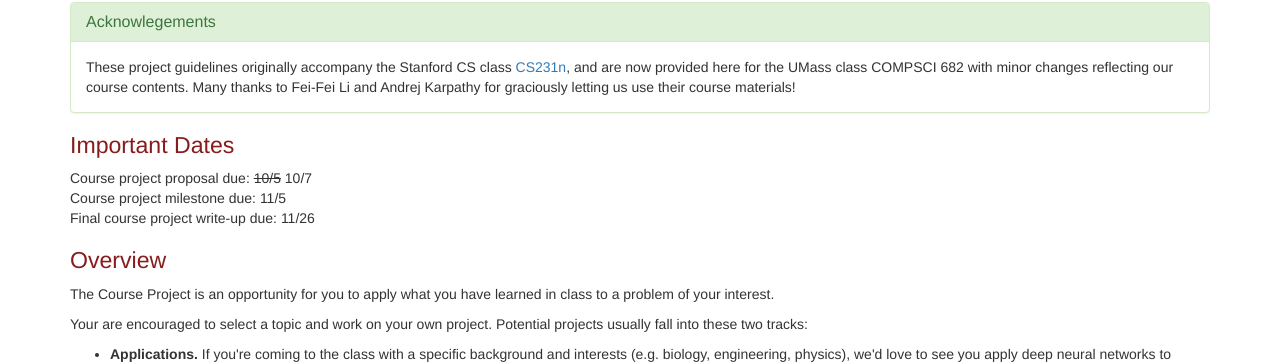
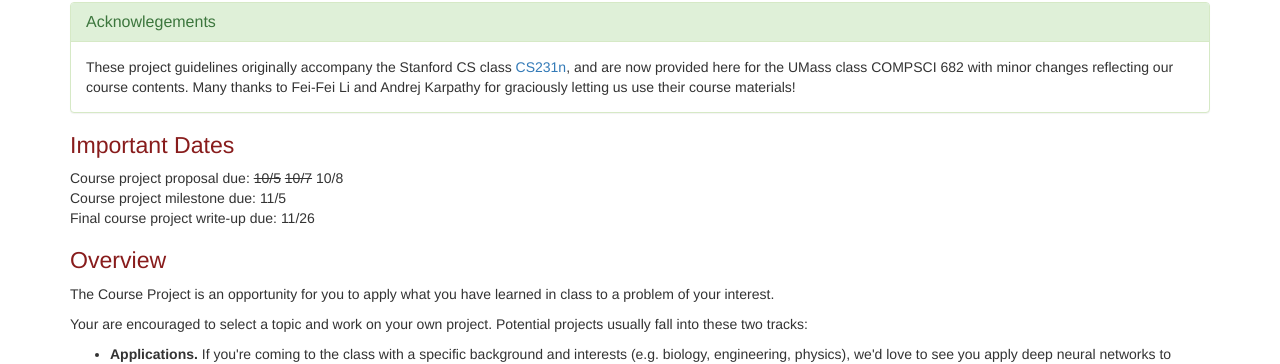
Before and after one commit to compsci682-fa21/compsci682-fa21.github.io, a Jekyll site: the page projects/index.html, which Jekyll copies as it is, in a window 1280 px wide and 900 px high. Shown: the part 123-487 px from the top of the window. Built offline with Jekyll 4.4.1, drawn with Linux system fonts in a browser that asks for light colours.

Commit message:
Update Project Proposal Due

```diff
--- a/index.html
+++ b/index.html
@@ -209,7 +209,8 @@
               <li> <del><b>Sept. 23</b> Assignment 1 is due on Sept. 23 (Thu).</del> </li>
               <li> <b>Sept. 28</b> Assignment 1 is due on Sept. 23 (Thu). </li>
               <li> <del><b>Oct. 5</b> Course Project Proposal Due.</del> </li>
-              <li> <b>Oct. 7</b> Course Project Proposal Due. </li>
+              <li> <del><b>Oct. 7</b> Course Project Proposal Due.</del> </li>
+              <li> <b>Oct. 8</b> Course Project Proposal Due. </li>
               <li> <b>Oct. 21</b> Assignment 2 is due on Oct. 21 (Thu). </li>
               <!-- <li><b>3/22</b> <del>Assignment 3 is due on 4/12(Thu).</del></li>
               <li><b>4/5</b> Assignment 3 due day is postponed to 4/19(Thu).</li> -->
--- a/projects/index.html
+++ b/projects/index.html
@@ -89,7 +89,7 @@
 -->
 
   <h2>Important Dates</h2>
-  Course project proposal due: <del>10/5</del> 10/7<br>
+  Course project proposal due: <del>10/5</del> <del>10/7</del> 10/8<br>
   Course project milestone due: 11/5<br>
   Final course project write-up due: 11/26<br>
 
```
